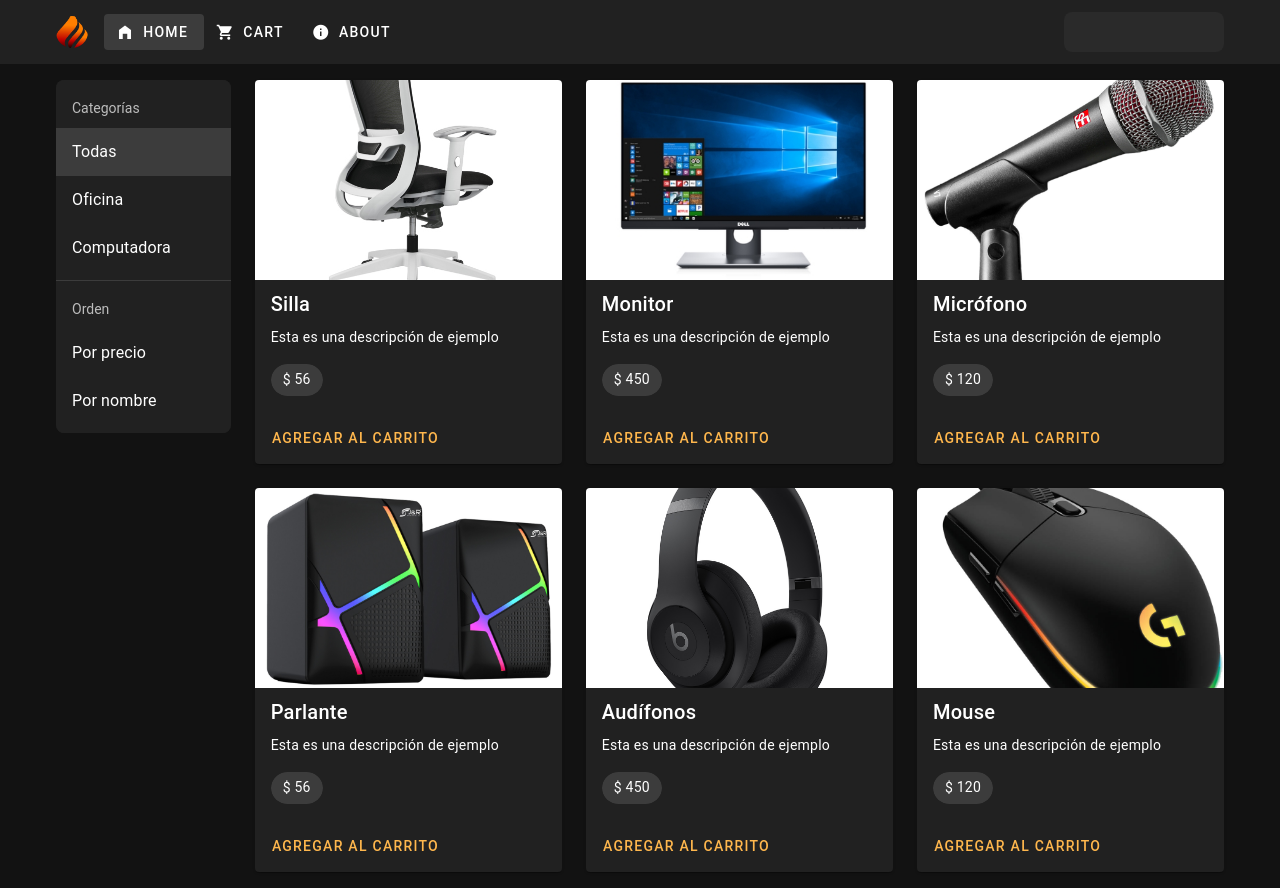
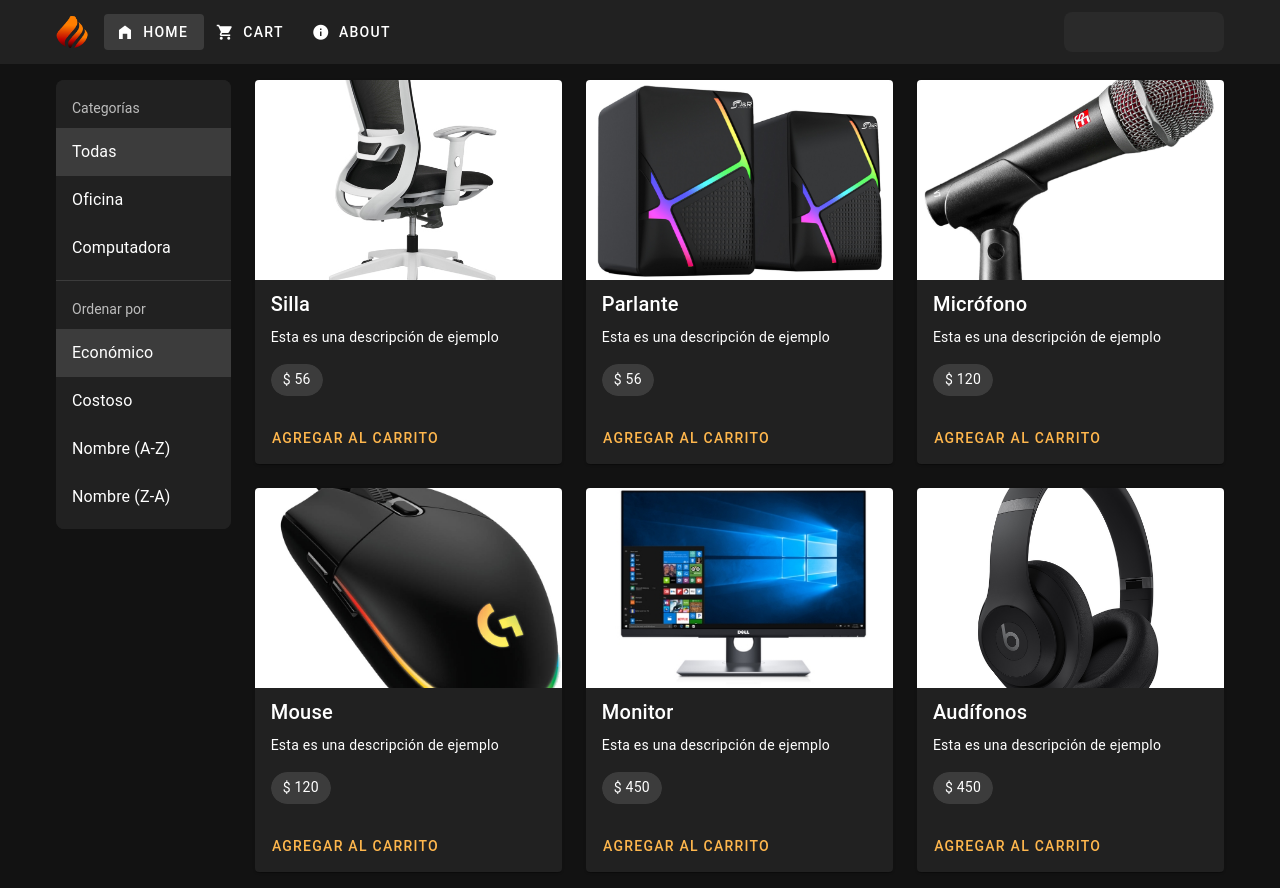
Before and after one commit to desar4bscloud/vue-3-ecommerce, a Vue app: page / in a window 1280 px wide. Built offline with nearby package versions, Linux system fonts and the light colour scheme.

Commit message:
LeftMenu created/Categories store created/CategoryOptions created/CategoryList modified & replaced

```diff
--- a/src/components/CategoryList.vue
+++ /dev/null
@@ -1,76 +0,0 @@
-<script lang="ts">
-    import type { Category } from '@/model/types';
-    import router from '@/router';
-    import { useProductsStore } from '@/stores/products';
-    import { mapActions } from 'pinia';
-
-    export default {
-        data(){
-            return{
-                categories: [
-                    {
-                        id:1,
-                        name: 'Oficina',
-                        description: 'Productos para tu oficina.'
-                    },
-                    {
-                        id:2,
-                        name: 'Computadora',
-                        description: 'Accesorios para computadora.'
-
-                    }
-                ] as Category[]
-            };
-        },
-        methods: {
-            clearCategory(){
-                this.$router.push({
-                    name: 'home'
-                })
-            },
-            goToCategory(categoryId: number){
-                this.$router.push({
-                    name: 'category',
-                    params: { categoryId }
-                })
-            },
-            ...mapActions(useProductsStore,['orderByName','orderByPrice'])
-        },
-    }
-
-</script>
-
-<template>
-    <v-sheet rounded="lg">
-        <v-list rounded="lg">
-
-            <v-list-subheader>Categorías</v-list-subheader>
-            <v-list-item link @click="clearCategory()" :active="$route.name === 'home' ">
-                <v-list-item-title>
-                    Todas
-                </v-list-item-title>
-            </v-list-item>
-            <v-list-item :active="$route.name === 'category' && Number($route.params.categoryId) === category.id"
-            v-for="category in categories" :key="category.id" link @click="goToCategory(category.id)" >
-                <v-list-item-title>
-                    {{ category.name }}
-                </v-list-item-title>
-            </v-list-item>
-
-            <v-divider class="my-2"></v-divider>
-
-            <v-list-subheader>Orden</v-list-subheader>
-            <v-list-item link @click="orderByPrice">
-                <v-list-item-title>
-                    Por precio
-                </v-list-item-title>
-            </v-list-item>
-            <v-list-item link @click="orderByName">
-                <v-list-item-title>
-                    Por nombre
-                </v-list-item-title>
-            </v-list-item>
-
-        </v-list>
-    </v-sheet>
-</template>
--- /dev/null
+++ b/src/components/left/CategoryOptions.vue
@@ -0,0 +1,38 @@
+<script lang="ts">
+    import { useCategoriesStore } from '@/stores/categories';
+    import { mapState } from 'pinia';
+
+    export default{
+        methods: {
+            clearCategory(){
+                this.$router.push({
+                    name: 'home'
+                })
+            },
+            goToCategory(categoryId: number){
+                this.$router.push({
+                    name: 'category',
+                    params: { categoryId }
+                })
+            }
+        },
+        computed: {
+            ...mapState(useCategoriesStore,['categories'])
+        },
+    }
+</script>
+
+<template>
+    <v-list-subheader>Categorías</v-list-subheader>
+    <v-list-item link @click="clearCategory()" :active="$route.name === 'home' ">
+        <v-list-item-title>
+            Todas
+        </v-list-item-title>
+    </v-list-item>
+    <v-list-item :active="$route.name === 'category' && Number($route.params.categoryId) === category.id"
+    v-for="category in categories" :key="category.id" link @click="goToCategory(category.id)" >
+        <v-list-item-title>
+            {{ category.name }}
+        </v-list-item-title>
+    </v-list-item>
+</template>
--- /dev/null
+++ b/src/components/left/LeftMenu.vue
@@ -0,0 +1,21 @@
+<script lang="ts">
+    import OrderOptions from './OrderOptions.vue'
+    import CategoryOptions from './CategoryOptions.vue'
+
+    export default {
+        components: {
+            OrderOptions,
+            CategoryOptions
+        }
+    }
+</script>
+
+<template>
+    <v-sheet rounded="lg">
+        <v-list rounded="lg">
+            <CategoryOptions />
+            <v-divider class="my-2"></v-divider>
+            <OrderOptions />
+        </v-list>
+    </v-sheet>
+</template>
--- /dev/null
+++ b/src/components/left/OrderOptions.vue
@@ -0,0 +1,42 @@
+<script lang="ts">
+    import { useProductsStore } from '@/stores/products';
+    import { mapActions,mapState } from 'pinia';
+
+    export default {
+        methods: {
+            ...mapActions(useProductsStore,[
+                'orderByName',
+                'orderByNameDesc',
+                'orderByPrice',
+                'orderByPriceDesc'
+            ])
+        },
+        computed: {
+            ...mapState(useProductsStore,['order'])
+        }
+    }
+</script>
+
+<template>
+    <v-list-subheader>Ordenar por</v-list-subheader>
+    <v-list-item link @click="orderByPrice" :active="order === 'price'">
+        <v-list-item-title>
+            Económico
+        </v-list-item-title>
+    </v-list-item>
+    <v-list-item link @click="orderByPriceDesc" :active="order === 'priceDesc'">
+        <v-list-item-title>
+            Costoso
+        </v-list-item-title>
+    </v-list-item>
+    <v-list-item link @click="orderByName" :active="order === 'name'">
+        <v-list-item-title>
+            Nombre (A-Z)
+        </v-list-item-title>
+    </v-list-item>
+    <v-list-item link @click="orderByNameDesc" :active="order === 'nameDesc'">
+        <v-list-item-title>
+            Nombre (Z-A)
+        </v-list-item-title>
+    </v-list-item>
+</template>
--- /dev/null
+++ b/src/stores/categories.ts
@@ -0,0 +1,26 @@
+import type { Category } from '@/model/types'
+import { defineStore } from 'pinia'
+
+export const useCategoriesStore = defineStore('categories', {
+  state: () => ({
+    categories: [
+        {
+            id:1,
+            name: 'Oficina',
+            description: 'Productos para tu oficina.'
+        },
+        {
+            id:2,
+            name: 'Computadora',
+            description: 'Accesorios para computadora.'
+
+        }
+    ] as Category[]
+  }),
+  getters: {
+
+  },
+  actions: {
+
+  }
+})
--- a/src/stores/products.ts
+++ b/src/stores/products.ts
@@ -3,7 +3,7 @@
 
 export const useProductsStore = defineStore('products', {
   state: () => ({
-    order: '' as string,
+    order: 'price' as string,
     categoryId:null as number|null,
     _products: [
         {
@@ -66,8 +66,14 @@
         if(state.order === 'price'){
             return products.sort((a,b)=> a.price - b.price)
         }
+        if(state.order === 'priceDesc'){
+            return products.sort((a,b)=> b.price - a.price)
+        }
         if(state.order === 'name'){
             return products.sort((a,b)=> a.name.localeCompare(b.name))
+        }
+        if(state.order === 'nameDesc'){
+            return products.sort((a,b)=> b.name.localeCompare(a.name))
         }
     }
   },
@@ -81,5 +87,11 @@
     orderByName(){
         this.order = 'name';
     },
+    orderByPriceDesc(){
+        this.order = 'priceDesc';
+    },
+    orderByNameDesc(){
+        this.order = 'nameDesc';
+    },
   },
 })
--- a/src/views/HomeView.vue
+++ b/src/views/HomeView.vue
@@ -1,5 +1,5 @@
 <script lang="ts">
-  import CategoryList from '@/components/CategoryList.vue';
+  import LeftMenu from '@/components/left/LeftMenu.vue';
   import ProductList from '@/components/ProductList.vue';
   import { useProductsStore } from '@/stores/products';
 
@@ -12,13 +12,13 @@
   export default{
       components: {
           ProductList,
-          CategoryList,
+          LeftMenu,
       },
-      beforeRouteEnter(to,from){
+      beforeRouteEnter(to){
           console.log('beforeRouteEnter',to.params);
           updateCategoryFromRouteParams(to.params.categoryId);
       },
-      beforeRouteUpdate(to,from){
+      beforeRouteUpdate(to){
           console.log('beforeRouteUpdate',to.params);
           updateCategoryFromRouteParams(to.params.categoryId);
       }
@@ -30,7 +30,7 @@
 
   <v-row>
     <v-col cols="2">
-      <CategoryList/>
+      <LeftMenu/>
     </v-col>
     <v-col cols="10">
       <ProductList />
```
